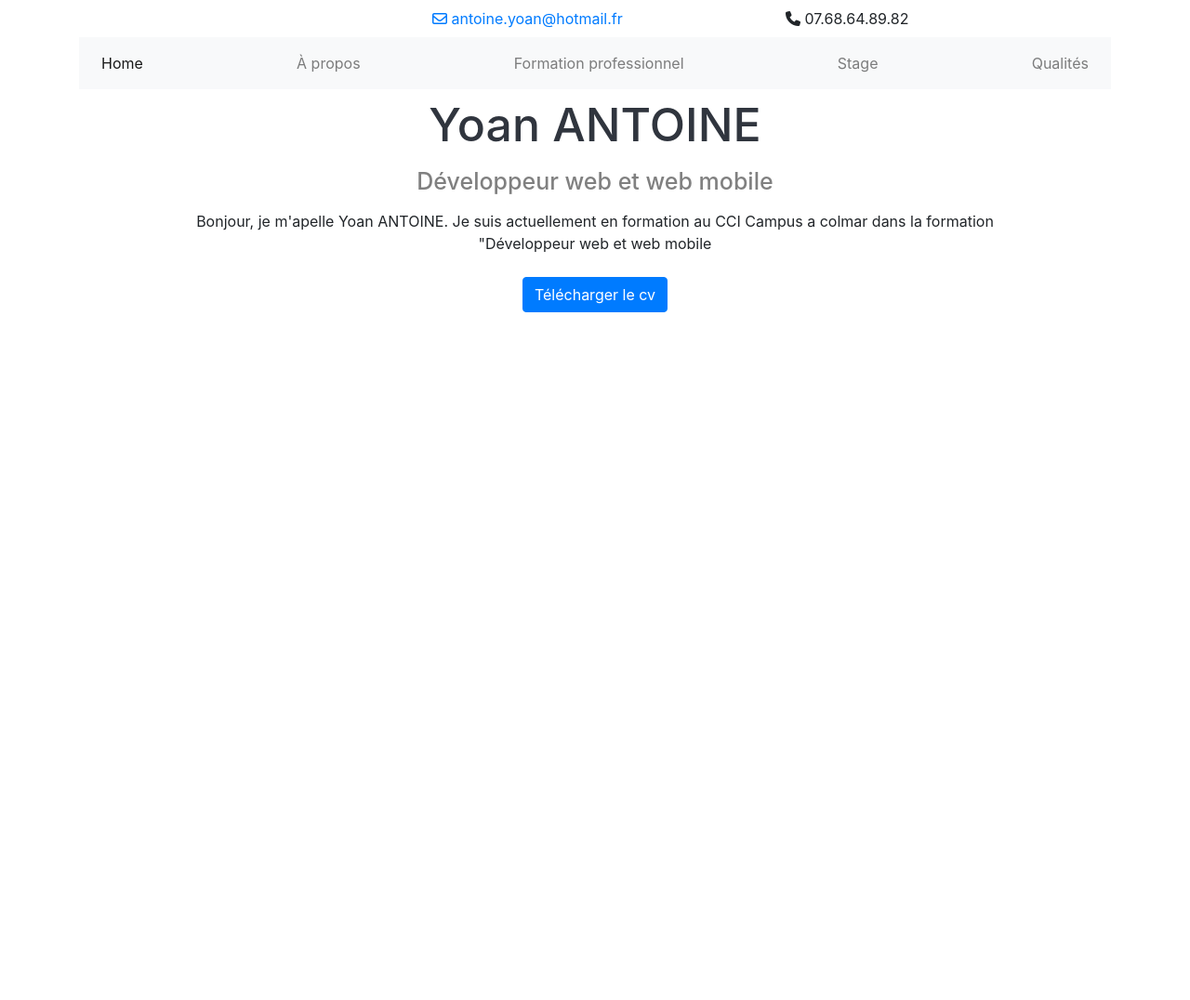
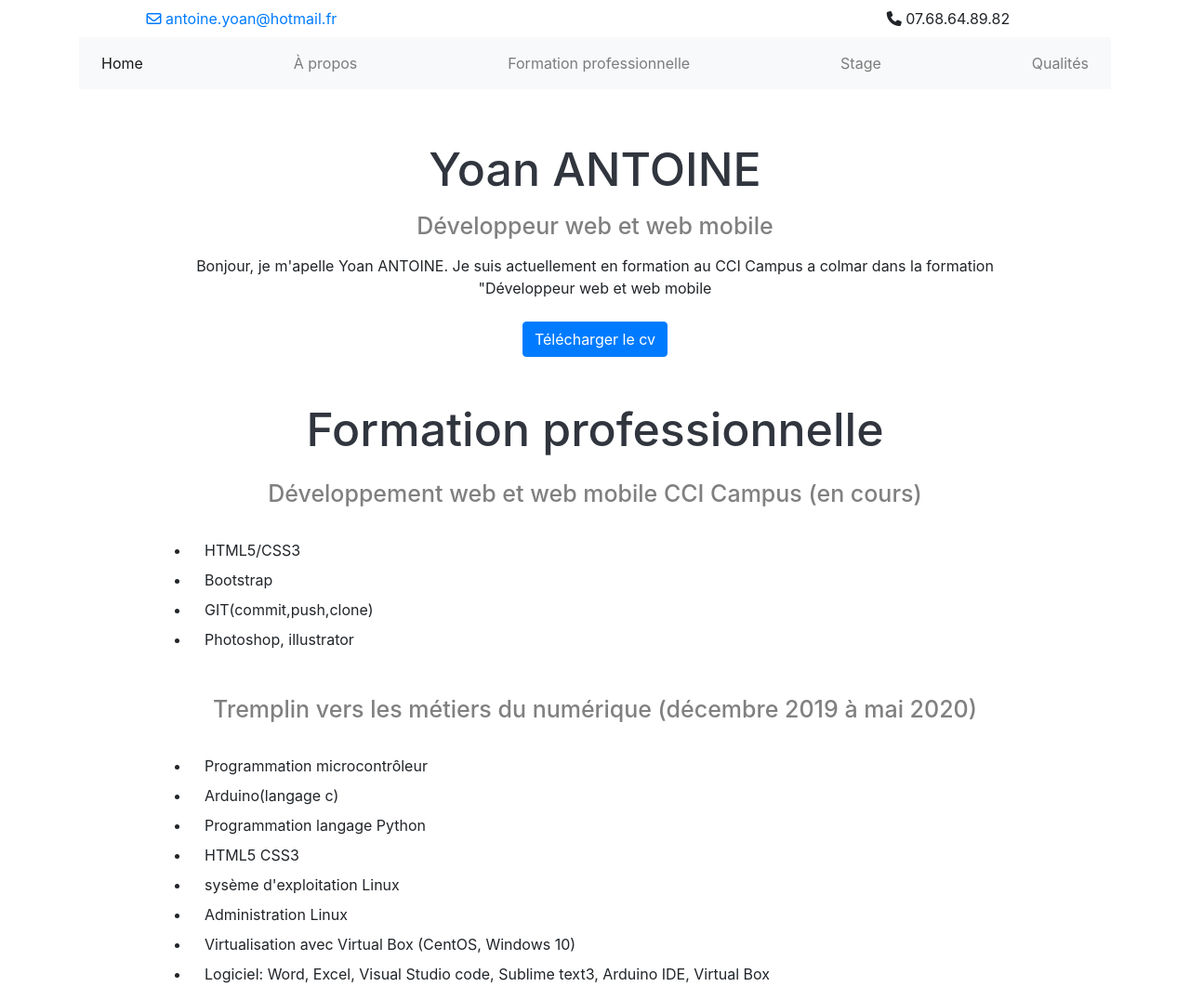
Before and after one commit to yxoann/yxoann.github.io, a plain HTML site: page index.html in a window 1280 px wide. Shown: the whole page at 93% size. Before the commit the page ends 800 px from the top, so only its background shows below. Drawn offline with nearby package versions, Linux system fonts and the light colour scheme.

Commit message:
ajout de section
ajoute de la section formation pro

```diff
--- a/css/style.css
+++ b/css/style.css
@@ -5,7 +5,11 @@ section h2{
     color: #30353e;
     font-size: 50px;
 }
-#titre5{
+.titre5{
     font-size: 25px;
     color: grey;
 }
+.for{
+    margin-top: 10px;
+    text-align: left;
+}
--- a/index.html
+++ b/index.html
@@ -9,11 +9,11 @@
 </head>
 <body>
     <div class="container">
-        <header class="row justify-content-end">
-            <span class="col-4 mt-2 mb-2">
+        <header class="row justify-content-between">
+            <span class="col-4 mt-2 mb-2 text-center">
                 <a href="mailto"><i class="far fa-envelope"></i> antoine.yoan@hotmail.fr</a>
             </span>
-            <span class="col-4 mt-2 mb-2">
+            <span class="col-4 mt-2 mb-2 text-center">
                 <span><i class="fas fa-phone"></i> 07.68.64.89.82</span>
             </span>
         </header>
@@ -28,10 +28,10 @@
                   <a class="nav-link" href="#">Home<span class="sr-only">(current)</span></a>
                 </li>
                 <li class="nav-item">
-                  <a class="nav-link" href="#">À propos</a>
+                  <a class="nav-link" href="#apropos">À propos</a>
                 </li>
                 <li class="nav-item">
-                  <a class="nav-link" href="#">Formation professionnel</a>
+                  <a class="nav-link" href="formation_pro">Formation professionnelle</a>
                 </li>
                 <li class="nav-item">
                   <a class="nav-link" href="#" tabindex="-1" aria-disabled="true">Stage</a>
@@ -41,14 +41,43 @@
                 </li>
               </ul>
         </nav>
-        <section>
+        <section class="pt-5"id="apropos">
             <div class="row justify-content-center">
                 <div class="col-10 text-center">
                     <h2 class="mt-2">Yoan ANTOINE</h2>
-                    <h5 class="mt-3" id="titre5">Développeur web et web mobile</h5>
+                    <h5 class="mt-3 titre5">Développeur web et web mobile</h5>
                     <p class="mt-3">Bonjour, je m'apelle Yoan ANTOINE. Je suis actuellement en formation au CCI Campus a colmar dans la formation "Développeur web
                     et web mobile </p>
                     <a class="btn btn-primary mt-2" href="#" role="button">Télécharger le cv</a>
+                </div>
+            </div>
+        </section>
+        <section class="pt-5"id="formation_pro">
+            <div class="row justify-content-center">
+                <div class="col-10 text-center">
+                    <h2>Formation professionnelle</h2>
+                    <h5 class="mt-4 mb-4 titre5">Développement web et web mobile CCI Campus (en cours)</h5>
+                        <div class="row">
+                            <ul class="for">
+                                <li class="col-12 mb-2">HTML5/CSS3</li>
+                                <li class="col-12 mb-2">Bootstrap</li>
+                                <li class="col-12 mb-2">GIT(commit,push,clone)</li>
+                                <li class="col-12 mb-2">Photoshop, illustrator</li>
+                            </ul>
+                        </div>
+                    <h5 class="mt-4 mb-4 titre5">Tremplin vers les métiers du numérique (décembre 2019 à mai 2020)</h5>
+                    <div class="row">
+                        <ul class="for">
+                            <li class="col-12 mb-2">Programmation microcontrôleur</li>
+                            <li class="col-12 mb-2">Arduino(langage c)</li>
+                            <li class="col-12 mb-2">Programmation langage Python</li>
+                            <li class="col-12 mb-2">HTML5 CSS3</li>
+                            <li class="col-12 mb-2">sysème d'exploitation Linux</li>
+                            <li class="col-12 mb-2">Administration Linux</li>
+                            <li class="col-12 mb-2">Virtualisation avec Virtual Box (CentOS, Windows 10)</li>
+                            <li class="col-12">Logiciel: Word, Excel, Visual Studio code, Sublime text3, Arduino IDE, Virtual Box</li>
+                        </ul>
+                    </div>
                 </div>
             </div>
         </section>
```
